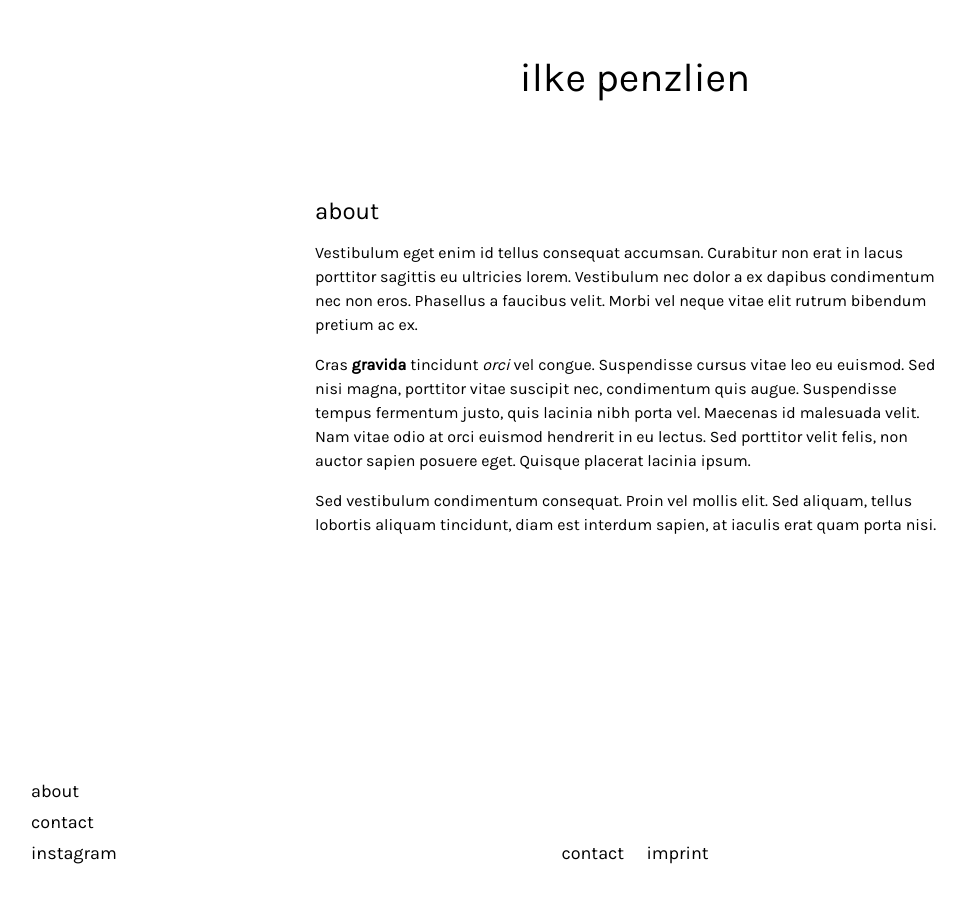
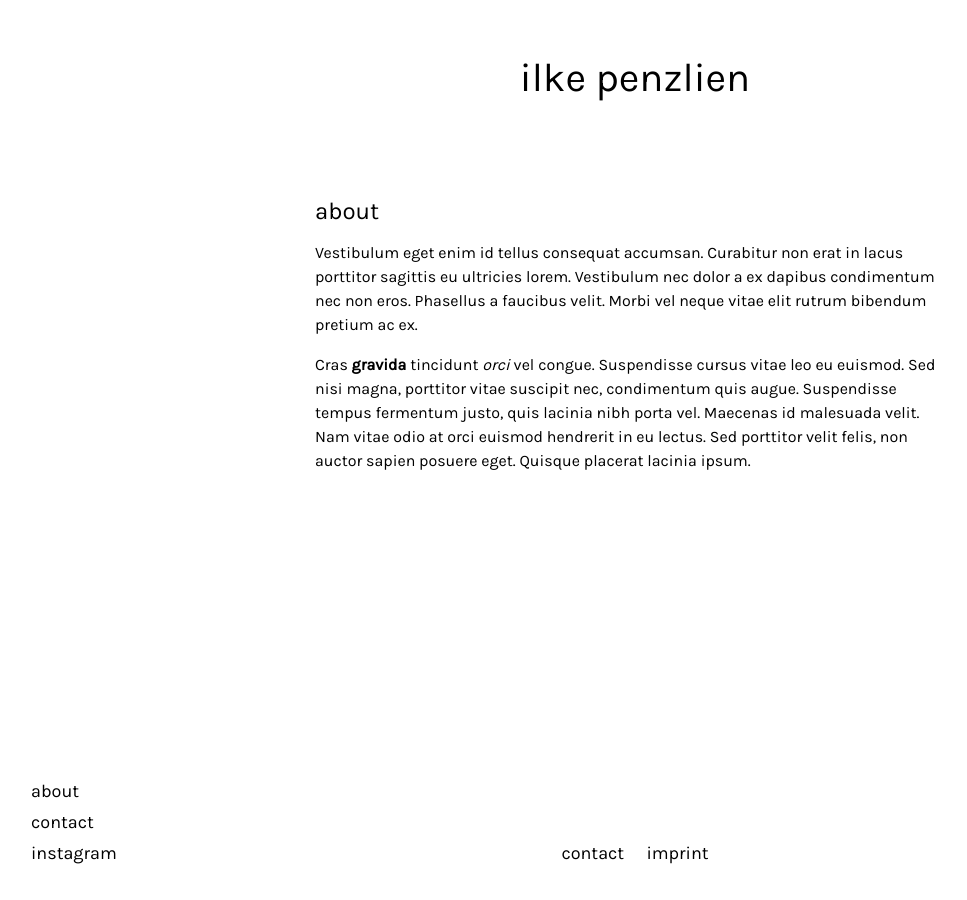
Before and after one commit to airbinski/ilke-penzlien, a Jekyll site: the page built from about.md, in a window 1280 px wide. Shown: the whole page, without its empty margins (5-972 px from the left). Built offline with Jekyll 4.4.1, drawn with Linux system fonts in a browser that asks for light colours.

Commit message:
Small test, checking if GitHub permissions work

```diff
--- a/about.md
+++ b/about.md
@@ -5,5 +5,3 @@ title: About
 Vestibulum eget enim id tellus consequat accumsan. Curabitur non erat in lacus porttitor sagittis eu ultricies lorem. Vestibulum nec dolor a ex dapibus condimentum nec non eros. Phasellus a faucibus velit. Morbi vel neque vitae elit rutrum bibendum pretium ac ex.
 
 Cras **gravida** tincidunt *orci* vel congue. Suspendisse cursus vitae leo eu euismod. Sed nisi magna, porttitor vitae suscipit nec, condimentum quis augue. Suspendisse tempus fermentum justo, quis lacinia nibh porta vel. Maecenas id malesuada velit. Nam vitae odio at orci euismod hendrerit in eu lectus. Sed porttitor velit felis, non auctor sapien posuere eget. Quisque placerat lacinia ipsum.
-
-Sed vestibulum condimentum consequat. Proin vel mollis elit. Sed aliquam, tellus lobortis aliquam tincidunt, diam est interdum sapien, at iaculis erat quam porta nisi.
```
